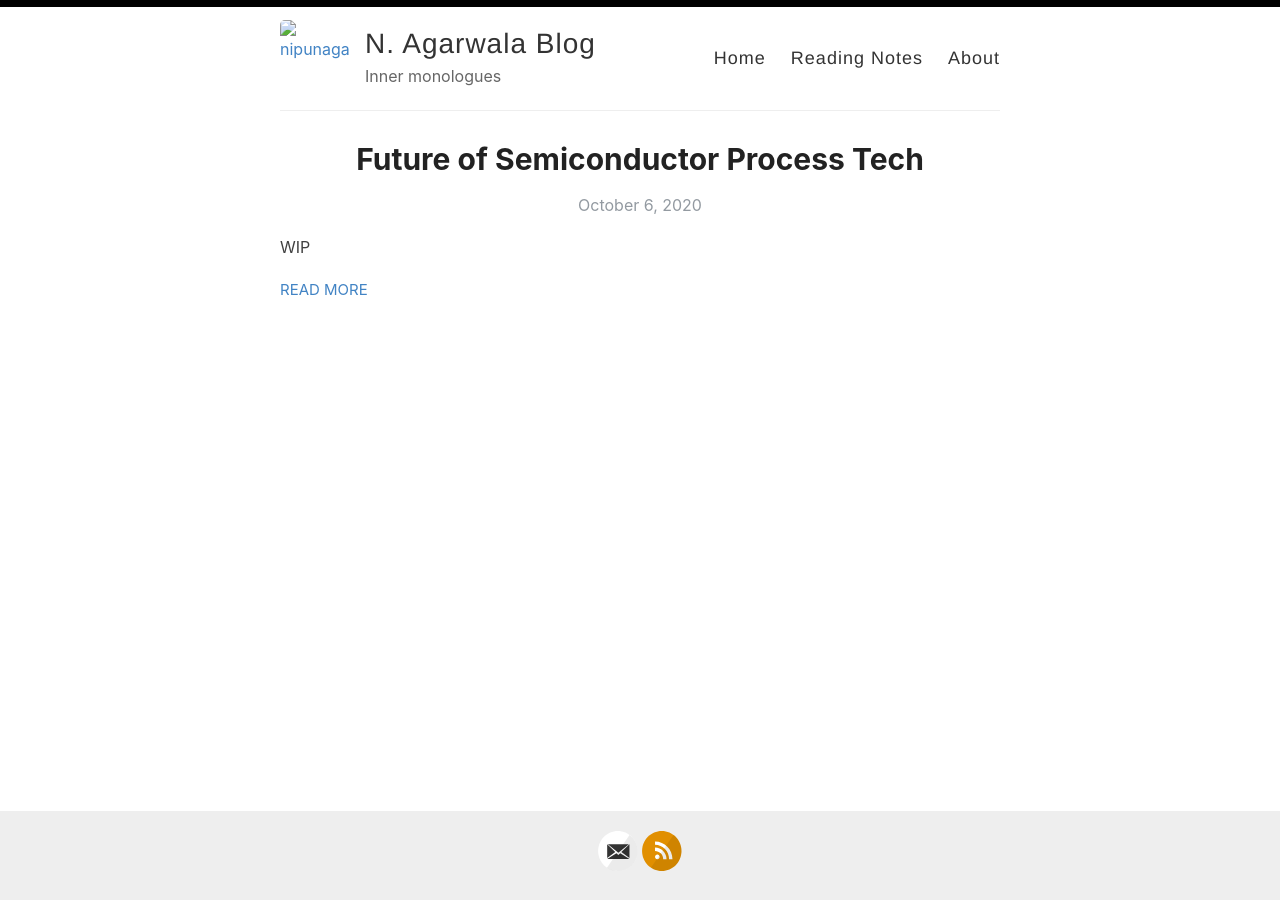
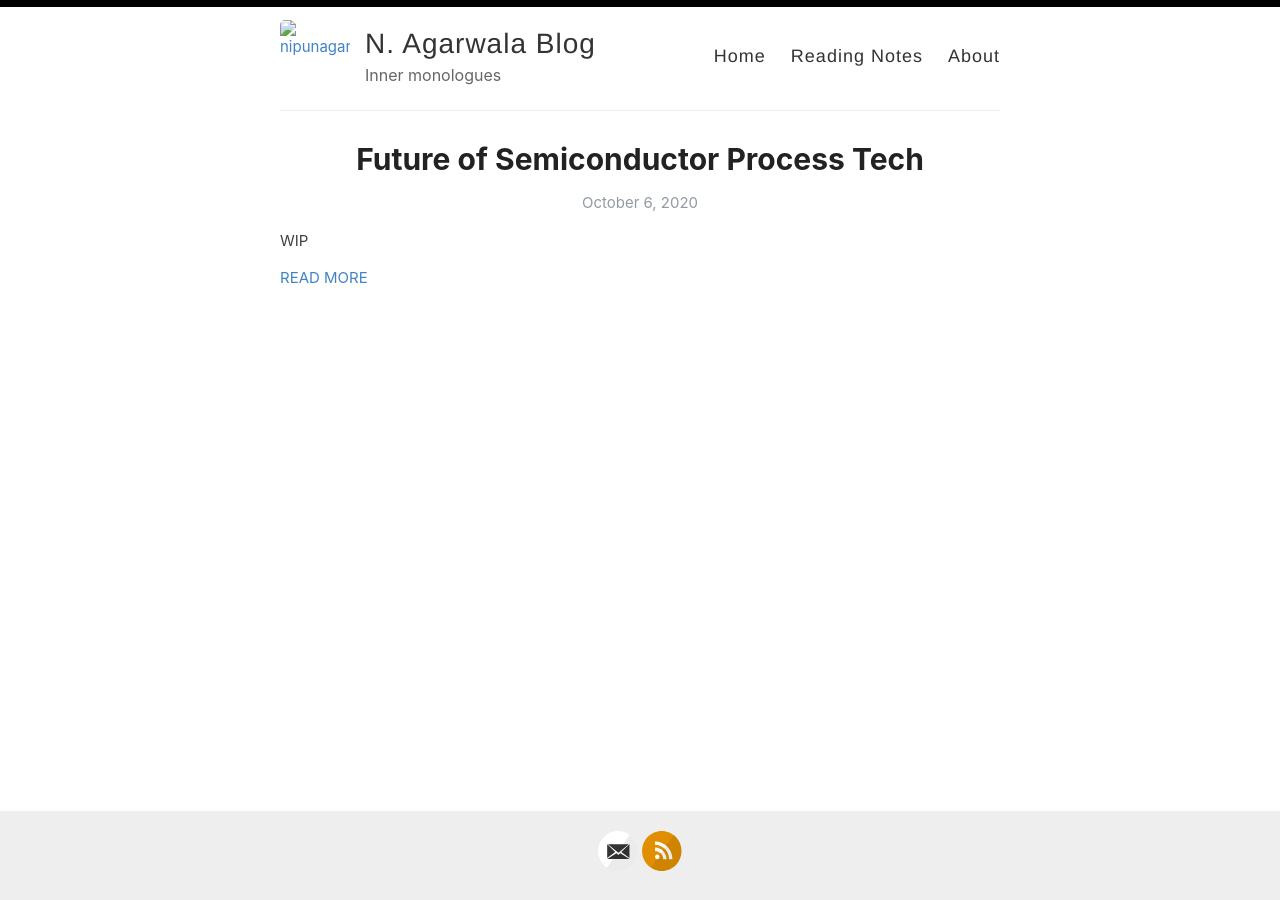
Before and after one commit to nipunagarwala/nipunagarwala.github.io, a Jekyll site: the page built from index.html, in a window 1280 px wide. Built offline with Jekyll 4.4.1, drawn with Linux system fonts in a browser that asks for light colours; the list of posts is cut into pages by our own code.

Commit message:
Update style.scss

```diff
--- a/assets/style.scss
+++ b/assets/style.scss
@@ -24,9 +24,9 @@ body {
   background: #fff;
   font-family: -system-ui, -apple-system, BlinkMacSystemFont, "Segoe UI", Roboto, Helvetica, Arial, sans-serif, "Apple Color Emoji", "Segoe UI Emoji", "Segoe UI Symbol";
   color: #404040;
-  line-height: 1.7;
+  line-height: 1.5;
   font-weight: 400;
-  font-size: 16px;
+  font-size: 15px;
   height: 100%;
 }
 
```
